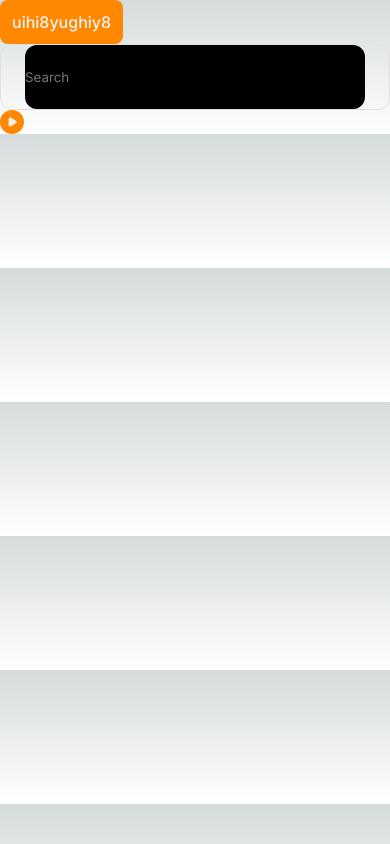
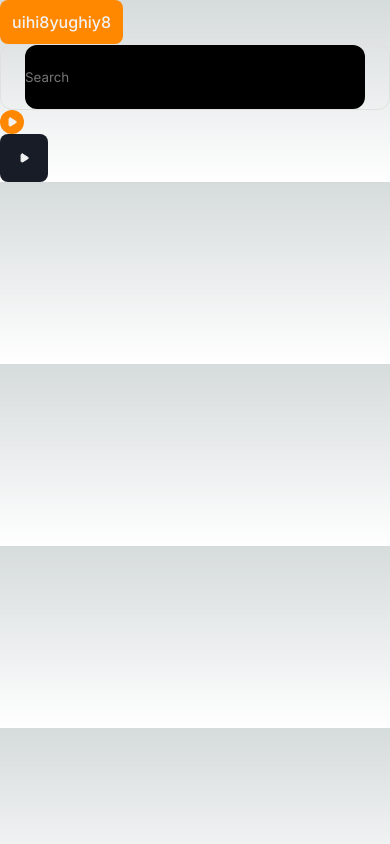
Before and after one commit to lizaBukia/dnck-front, a Next.js app: page / in a window 390 px wide. Built offline with nearby package versions, Linux system fonts and the light colour scheme.

Commit message:
feat: create reusable play button mobile

```diff
--- /dev/null
+++ b/app/Components/PayButtonMobile/PlayButtonMobile.module.scss
@@ -0,0 +1,15 @@
+@import '../../Colors/common-colors.scss';
+.playButton {
+    border: none;
+  display: flex;
+  align-items: center;
+  justify-content: center;
+  border-radius: 8px;
+  padding: 8px;
+}
+.dark {
+  background-color: $primary-white;
+}
+.light {
+  background-color: $primary-black;
+}
--- /dev/null
+++ b/app/Components/PayButtonMobile/PlayButtonMobile.tsx
@@ -0,0 +1,32 @@
+'use client';
+import styles from './PlayButtonMobile.module.scss';
+import { IconNameEnum } from '../Icon/enums/icon-name.enum';
+import { PlayButtonMobilePropsInterface } from './interfaces/playButtonMobile-props.interface';
+import { PlayButtonMobileType } from './types/playButtonMobile.type';
+import { useState } from 'react';
+import Icon from '../Icon/Icon';
+
+const PlayButtonMobile: PlayButtonMobileType = (
+  props: PlayButtonMobilePropsInterface,
+) => {
+  const [isPlaying, setIsPlaying] = useState(false);
+  const iconName = isPlaying ? IconNameEnum.Pause : IconNameEnum.Play;
+  const className: string = props.isDark ? styles.dark : styles.light;
+
+  const onClink = () => {
+    setIsPlaying(!isPlaying);
+  };
+  return (
+    <button
+      onClick={() => {
+        onClink();
+        props.onClick;
+      }}
+      className={`${styles.playButton} ${className}`}
+      style={{ width: props.width, height: props.width }}
+    >
+      <Icon name={iconName} isActive={false} width={32} height={32} />
+    </button>
+  );
+};
+export default PlayButtonMobile;
--- /dev/null
+++ b/app/Components/PayButtonMobile/enums/playButtonMobile-type.enum.ts
@@ -0,0 +1,4 @@
+export enum PlayButtonMobileTypeEnum {
+  Play = 'Play',
+  Pause = 'Pause',
+}
--- /dev/null
+++ b/app/Components/PayButtonMobile/types/playButtonMobile.type.ts
@@ -0,0 +1,5 @@
+import { PlayButtonMobilePropsInterface } from '../interfaces/playButtonMobile-props.interface';
+
+export type PlayButtonMobileType = (
+  props: PlayButtonMobilePropsInterface,
+) => JSX.Element;
--- a/app/page.tsx
+++ b/app/page.tsx
@@ -6,6 +6,8 @@ import Input from './Components/Input/Input';
 import { InputTypeEnum } from './Components/Input/enum/input-type.enum';
 import PlayButton from './Components/PlayButton/PlayButton';
 import { PlayButtonTypeEnum } from './Components/PlayButton/enums/playButton-type.enum';
+import PlayButtonMobile from './Components/PayButtonMobile/PlayButtonMobile';
+import { PlayButtonMobileTypeEnum } from './Components/PayButtonMobile/enums/playButtonMobile-type.enum';
 
 export default function Home(): JSX.Element {
   return (
@@ -23,6 +25,13 @@ export default function Home(): JSX.Element {
         width={20}
         height={20}
       />
+      <PlayButtonMobile
+        icon={PlayButtonMobileTypeEnum.Pause}
+        onClick={() => {}}
+        width={48}
+        height={48}
+        isDark={false}
+      />
     </div>
   );
 }
```
Also changed, not shown: app/Components/PayButtonMobile/interfaces/playButtonMobile-props.interface.ts (added, +7 -0 lines).
